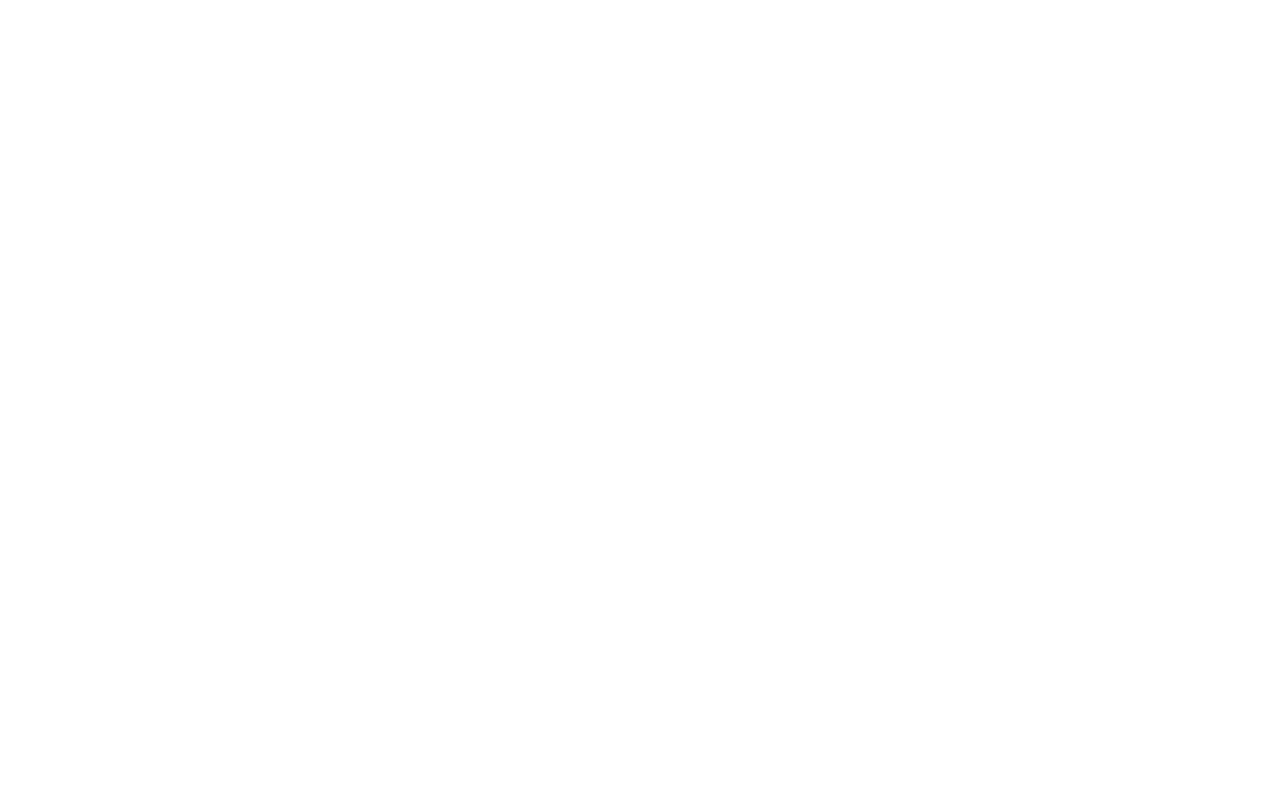
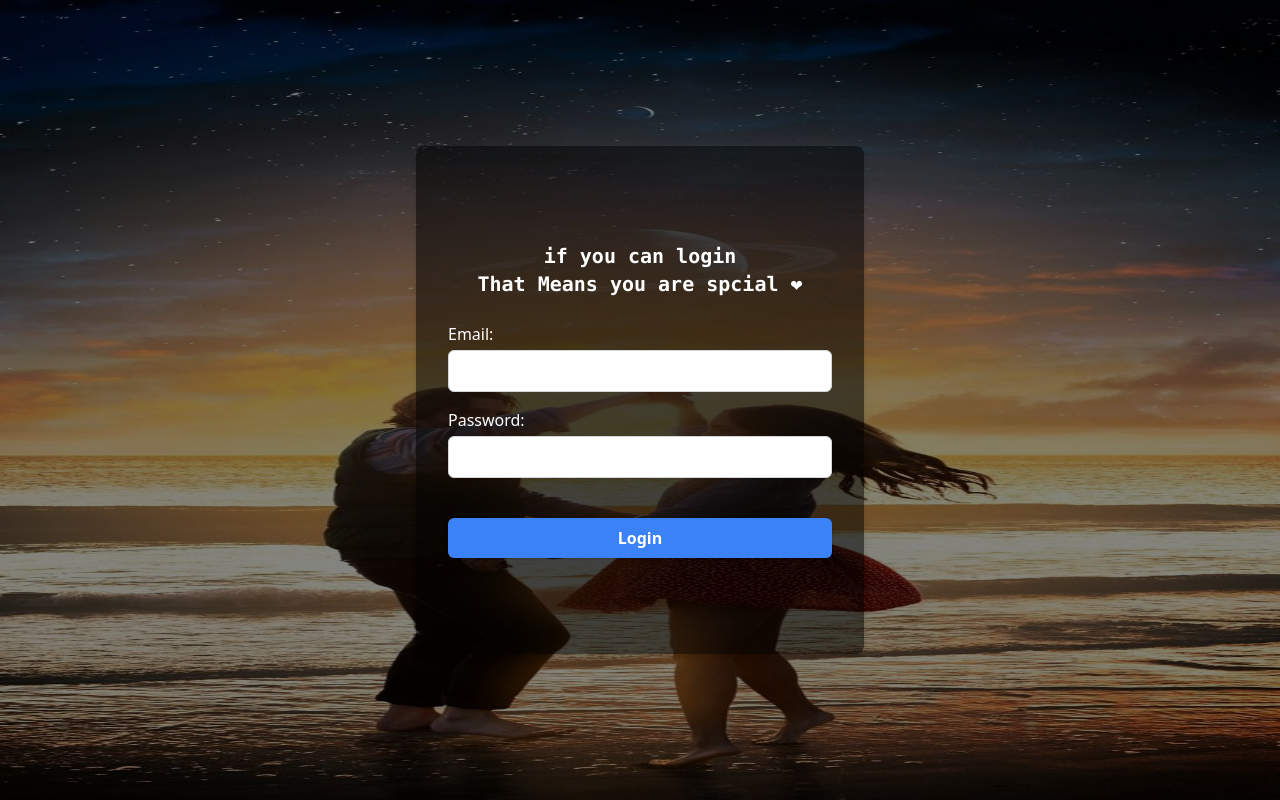
Before and after one commit to AhmedZakaria01/Engagement, a React (Create React App) app: page /Engagement/private-login in a window 1280 px wide. Before the commit this address had no page. Built offline with nearby package versions, Linux system fonts and the light colour scheme.

Commit message:
update in app

```diff
--- a/src/App.js
+++ b/src/App.js
@@ -16,7 +16,7 @@
           <Route path="/" element={<Layout />}>
             {/* Child routes (relative paths) */}
             <Route index element={<Home />} />
-            <Route path="/private-login-boyka-fulla" element={<Login />} />
+            <Route path="/private-login" element={<Login />} />
             <Route
               path="/messageViewer"
               element={
```
